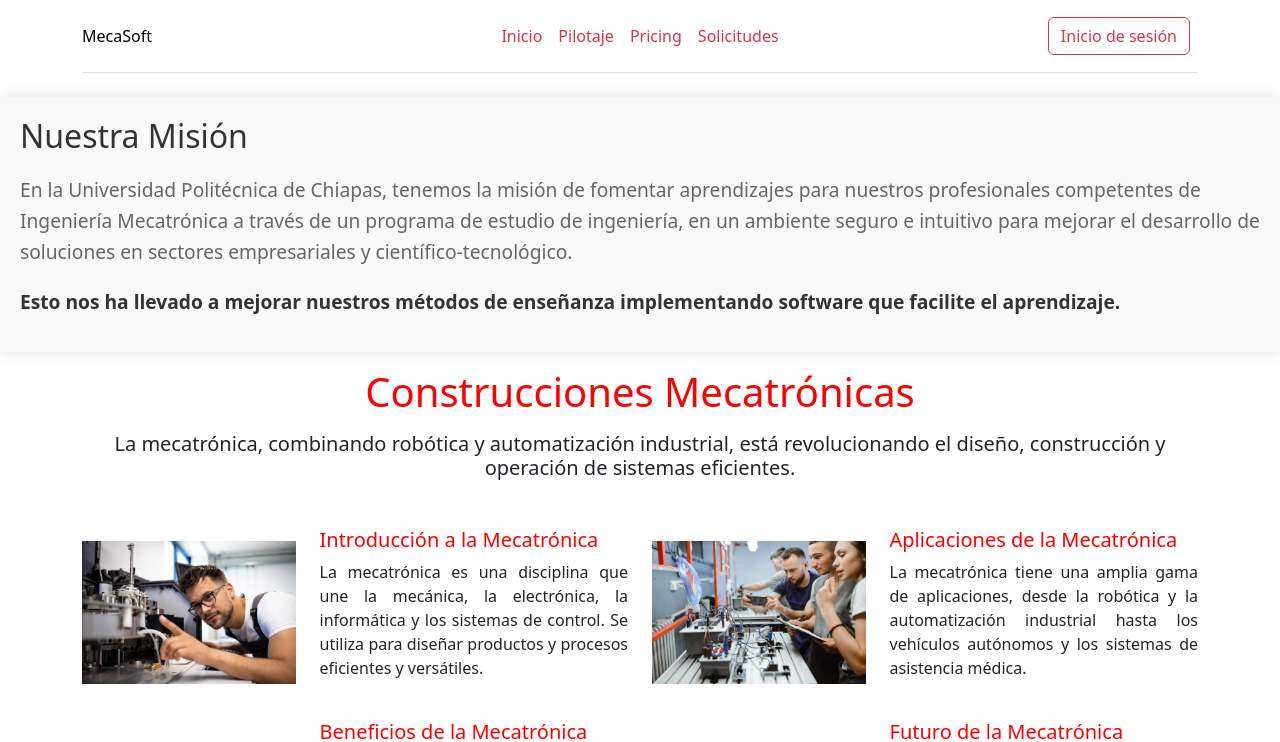
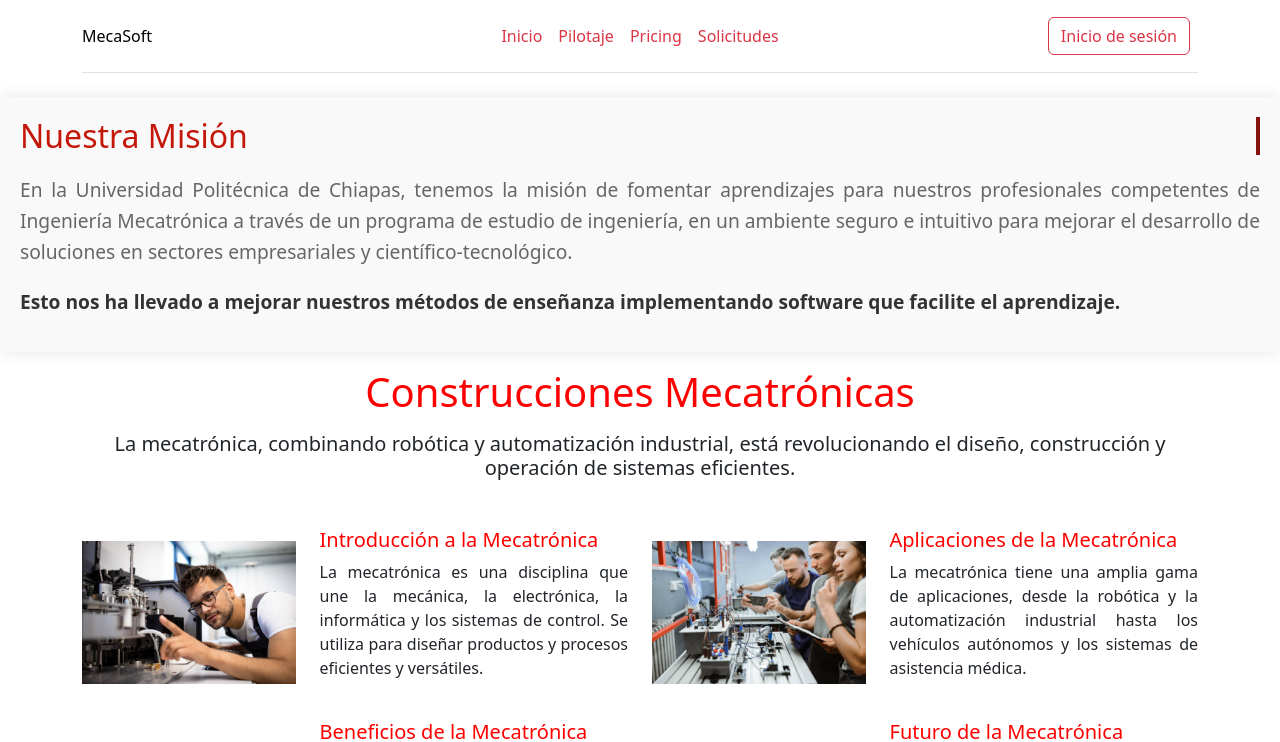
Before and after one commit to Darioantonio20/MecaSoft-Front-end, a React (Vite) app in the folder MecaSoft/: page / in a window 1280 px wide. Shown: the top 742 px of the page. Built offline with nearby package versions, Linux system fonts and the light colour scheme.

Commit message:
[FIX] mision

```diff
--- a/MecaSoft/src/assets/style/Mision.css
+++ b/MecaSoft/src/assets/style/Mision.css
@@ -28,3 +28,26 @@
     font-weight: bold;
     margin-top: 20px;
 }
+/* tecleado en animación */
+
+.title {
+    border-right: .15em solid;
+    white-space: nowrap;
+    overflow: hidden;
+    width: 0;
+    color: #c5160a;
+}
+
+@keyframes typing {
+    from { width: 0 }
+    to { width: 100% }
+}
+
+.typing {
+    animation: typing 4s steps(40, end), blink-caret .75s step-end infinite;
+    animation-fill-mode: forwards; /* Agrega esta línea */
+}
+
+.text, .highlight {
+    text-align: justify;
+}
--- a/MecaSoft/src/molecules/Mision.jsx
+++ b/MecaSoft/src/molecules/Mision.jsx
@@ -1,6 +1,12 @@
+import React, { useEffect } from 'react';
 import "../assets/style/Mision.css";
 
 function Section3() {
+    useEffect(() => {
+        const title = document.querySelector('.title');
+        title.classList.add('typing');
+    }, []);
+
     return (
         <>
             <div className="section3">
```
